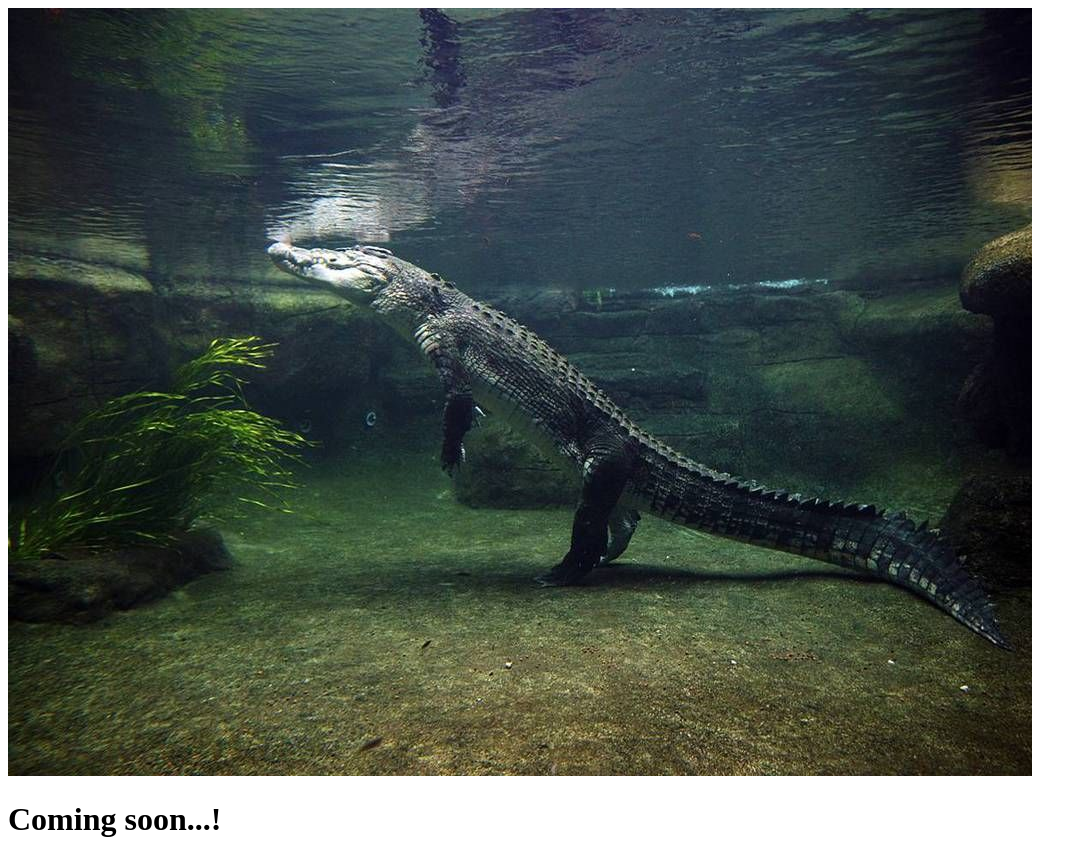
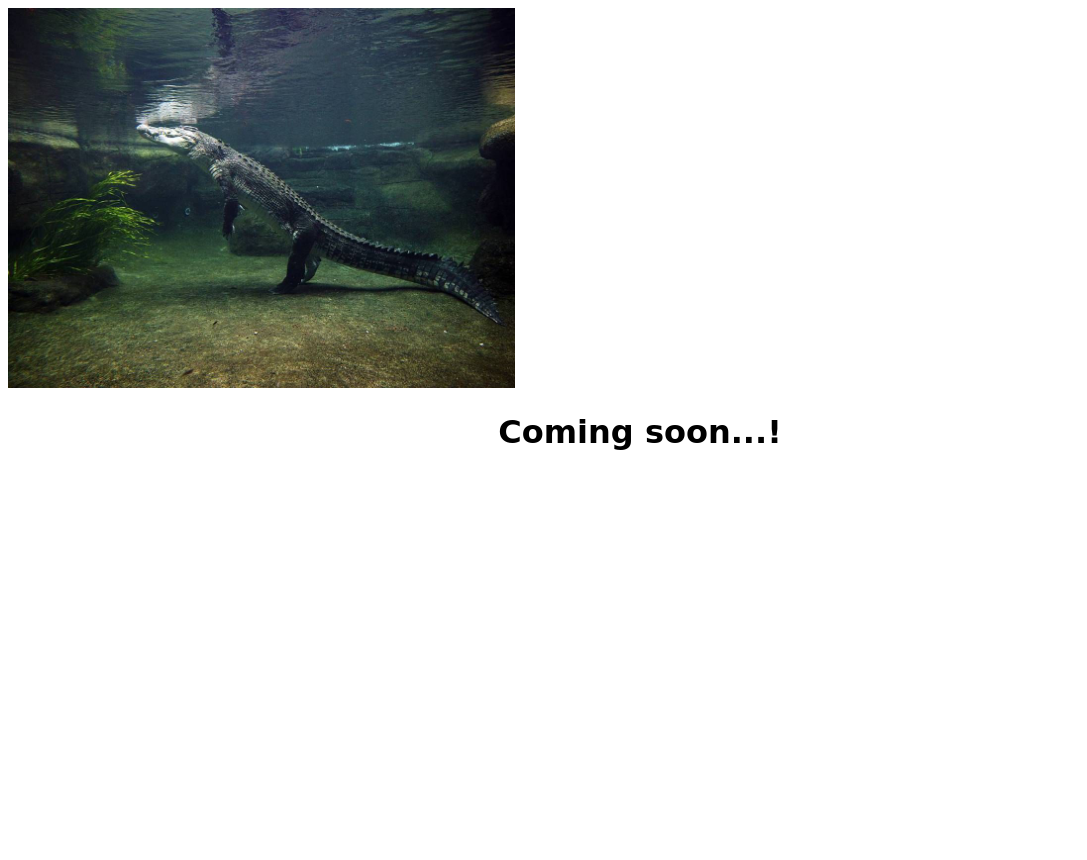
Before and after one commit to Matth93/git-101, a plain HTML site: page index.html in a window 1280 px wide. Shown: the whole page, without its empty margins (0-1087 px from the left). After the commit the page ends 800 px from the top, so only its background shows below. Drawn offline with Linux system fonts and the light colour scheme.

Commit message:
Tekst gecentreerd

```diff
--- a/index.html
+++ b/index.html
@@ -1,10 +1,13 @@
 <!DOCTYPE html>
 <html>
 <head>
+	<link rel="stylesheet" type="text/css" href="style.css">
 	<title></title>
 </head>
 <body>
-	<img src="krokodil.jpg">
-	<h1 >Coming soon...!</h1>
+	<img id="plaatje" src="krokodil.jpg">
+	<div id="container">
+		<h1 >Coming soon...!</h1>
+	</div>
 </body>
 </html>
--- /dev/null
+++ b/style.css
@@ -0,0 +1,12 @@
+h1 {
+	font-family: Courier;
+	font-family: cursive;
+}
+
+#plaatje {
+	height: 380px;
+}
+
+#container {
+	text-align: center;
+}
```
